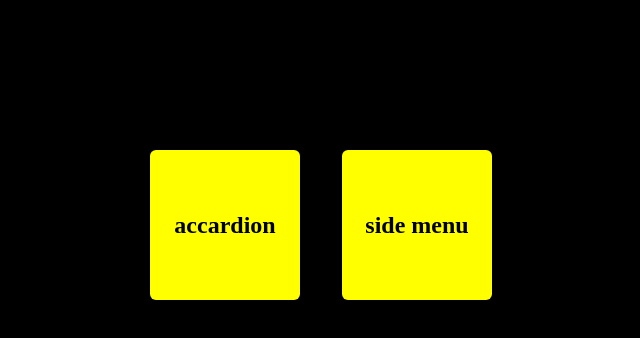
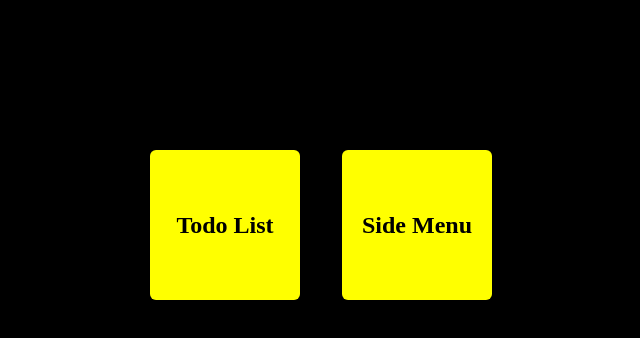
Before and after one commit to abror1406/3-bosqich, a plain HTML site: page index.html in a window 1280 px wide. Shown: the full height of the page, 319-959 px from the left. Drawn offline with Linux system fonts and the light colour scheme.

Commit message:
Full side menu

```diff
--- a/app.js
+++ b/app.js
@@ -0,0 +1,3 @@
+let n = [123321];
+let birinchiUchlik = n[0,1,3];
+console.log(birinchiUchlik)
--- a/index.html
+++ b/index.html
@@ -13,11 +13,11 @@
         <div class="boxes">
 
             <a href="" class="box">
-                <h1 class="box-title">accardion</h1>
+                <h1 class="box-title">Todo List</h1>
             </a>
 
-            <a href="" class="box">
-                <h1 class="box-title">side menu</h1>
+            <a href="https://side-menu-81yi.vercel.app/" class="box">
+                <h1 class="box-title">Side Menu</h1>
             </a>
 
         </div>
```
